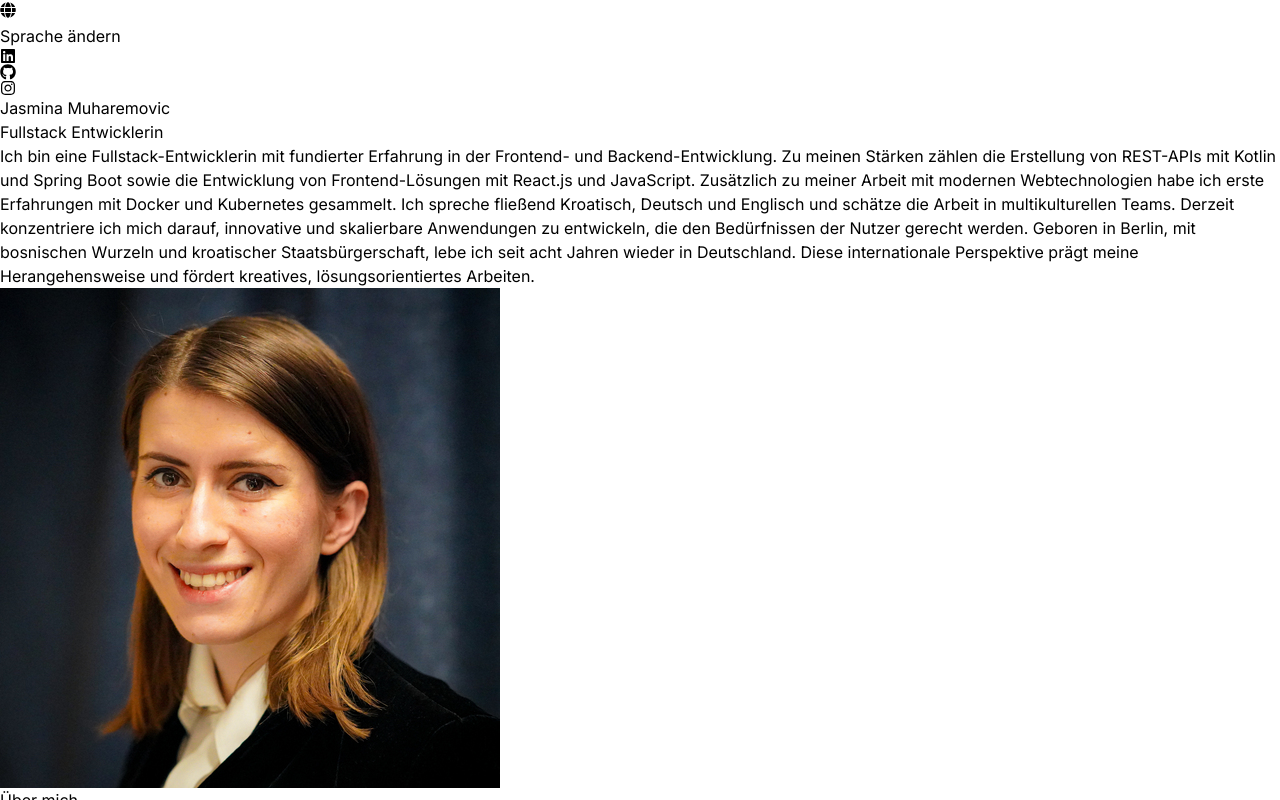
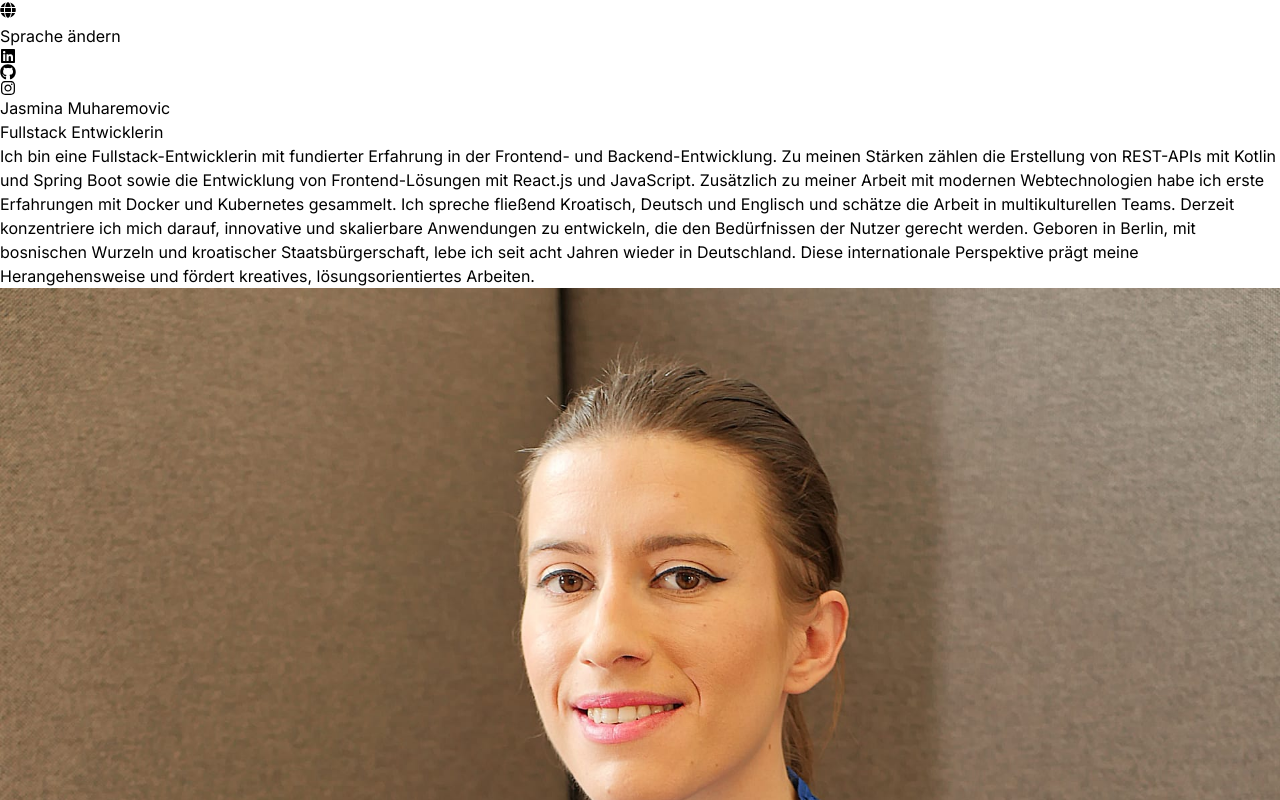
Before and after one commit to jazzUser/react-portfolio, a React (Vite) app: page / in a window 1280 px wide. Shown: the top 800 px of the page. Built offline with nearby package versions, Linux system fonts and the light colour scheme.

Commit message:
adjust the hero and about sections and add new  profile pictures

```diff
--- a/public/locales/de/translation.json
+++ b/public/locales/de/translation.json
@@ -1,10 +1,12 @@
 {
     "hero_name": "Jasmina Muharemovic",
     "hero_role": "Fullstack Entwicklerin",
+    "hero_image": "/assets/profile.jpg",
+    "hero_alt":"Profil Bild von Jasmina Muharemovic",
     "hero_content": "Ich bin eine Fullstack-Entwicklerin mit fundierter Erfahrung in der Frontend- und Backend-Entwicklung. Zu meinen Stärken zählen die Erstellung von REST-APIs mit Kotlin und Spring Boot sowie die Entwicklung von Frontend-Lösungen mit React.js und JavaScript. Zusätzlich zu meiner Arbeit mit modernen Webtechnologien habe ich erste Erfahrungen mit Docker und Kubernetes gesammelt. Ich spreche fließend Kroatisch, Deutsch und Englisch und schätze die Arbeit in multikulturellen Teams. Derzeit konzentriere ich mich darauf, innovative und skalierbare Anwendungen zu entwickeln, die den Bedürfnissen der Nutzer gerecht werden. Geboren in Berlin, mit bosnischen Wurzeln und kroatischer Staatsbürgerschaft, lebe ich seit acht Jahren wieder in Deutschland. Diese internationale Perspektive prägt meine Herangehensweise und fördert kreatives, lösungsorientiertes Arbeiten.",
     "about_title": "Über",
     "about_me": "mich",
-    "about_img_alt": "Jasmina Muharemovic profil Bild",
+    "about_img_alt": "Bild von Jasmina Muharemovic in Büro",
     "about_text": "Ich habe meine Karriere als Fullstack-Trainee begonnen und konnte in dieser Zeit wertvolle Erfahrungen mit Technologien wie Kotlin, Spring Boot, React.js und Docker sammeln. Später arbeitete ich im Bereich SAP Security Management, wo ich erste Einblicke in die Arbeit mit Angular sowie eine intensive Beschäftigung mit Datenbanken gewann. Zudem habe ich grundlegende Kenntnisse in Java und C#. Meine berufliche Reise hat mich mit zahlreichen Tools und Technologien vertraut gemacht, darunter Git und Azure DevOps. Besonders reizt mich die Arbeit an Frontend- und Fullstack-Projekten, bei denen ich meine vielseitigen Erfahrungen einbringe, um nutzerzentrierte, skalierbare Lösungen zu entwickeln. Zudem habe ich ein ausgeprägtes Auge für Design und achte stets darauf, dass die Benutzeroberflächen nicht nur funktional, sondern auch ästhetisch ansprechend sind. Ich bin ein hilfsbereiter Kollege, der gerne Unterstützung bietet und die Zusammenarbeit im Team schätzt. Wenn ich nicht programmiere, informiere ich mich regelmäßig über die neuesten Technologietrends, nehme an Vorlesungen teil und spiele gerne Fußball oder Schach.",
     "language_tooltip": "Sprache ändern",
     "experience": {
--- a/public/locales/en/translation.json
+++ b/public/locales/en/translation.json
@@ -1,10 +1,12 @@
 {
     "hero_name": "Jasmina Muharemovic",
     "hero_role": "Fullstack Developer",
+    "hero_alt":"Profil Picture of Jasmina Muharemovic",
     "hero_content": "I am a Fullstack Developer with solid experience in both frontend and backend development. My strengths include creating REST APIs using Kotlin and Spring Boot, as well as developing frontend solutions with React.js and JavaScript. In addition to working with modern web technologies, I have gained initial experience with Docker and Kubernetes. I am fluent in Croatian, German, and English, and I value working in multicultural teams. Currently, I am focused on developing innovative and scalable applications that meet user needs. Born in Berlin, with Bosnian roots and Croatian citizenship, I have been living in Germany again for eight years. This international perspective shapes my approach and encourages creative, solution-oriented work.",
+    "hero_image": "/assets/profile.jpg",
     "about_title": "About",
     "about_me": "me",
-    "about_img_alt": "Jasmina Muharemovic profile picture",
+    "about_img_alt": "Picture of Jasmina Muharemovic in Office",
     "about_text": "I started my career as a Fullstack trainee, gaining valuable experience with technologies like Kotlin, Spring Boot, React.js, and Docker. Later, I worked in SAP Security Management, where I gained initial insights into working with Angular and became deeply involved with databases. Additionally, I have basic knowledge of Java and C#. My professional journey has made me familiar with numerous tools and technologies, including Git and Azure DevOps. I am particularly interested in working on frontend and fullstack projects, where I can leverage my diverse experience to develop user-centric, scalable solutions. I also have a keen eye for design and always ensure that the user interfaces are not only functional but also visually appealing. I am a helpful colleague who enjoys offering support and values teamwork. When I'm not coding, I stay updated on the latest tech trends, attend lectures, and enjoy playing football or chess.",
     "language_tooltip": "Change language",
     "experience": {
--- a/src/components/Hero.jsx
+++ b/src/components/Hero.jsx
@@ -1,5 +1,4 @@
 import { useTranslation } from "react-i18next";
-import profilePic from "../../public/assets/profile.jpg";
 import { motion } from "framer-motion";
 
 const container = (delay) => ({
@@ -11,19 +10,15 @@ const Hero = () => {
   const { t } = useTranslation();
 
   return (
-    <div
-      role="banner"
-      aria-labelledby="hero-title"
-      className="border-b border-neutral-900 py-6 px-6 lg:px-16"
-    >
-      <div className="flex flex-wrap items-start justify-between mx-auto max-w-screen-xl">
-        <div className="w-full lg:w-1/2 px-4 py-6">
+    <div className="border-b border-neutral-900 pb-4 lg:mb-35">
+      <div className="flex flex-wrap items-center justify-center md:pt-0 lg:pt-0 pt-6">
+        <div className="w-full lg:w-1/2 lg:pl-8 lg:pr-8 xl:pl-16 xl:pr-16">
+          <div className="flex flex-col items-center lg:items-start">
             <motion.h1
-            id="hero-title"
               variants={container(0)}
               initial="hidden"
               animate="visible"
-            className="text-5xl sm:text-6xl md:text-7xl lg:text-8xl font-thin tracking-tight lg:mt-0"
+              className="pb-2 text-6xl font-thin tracking-tight lg:mt-2 md:mt-6 lg:text-8xl xl:text-9xl"
             >
               {t("hero_name")}
             </motion.h1>
@@ -31,7 +26,7 @@ const Hero = () => {
               variants={container(0.5)}
               initial="hidden"
               animate="visible"
-            className="bg-gradient-to-r from-pink-600 via-slate-800 to-purple-600 bg-clip-text text-3xl tracking-tight text-transparent"
+              className="bg-gradient-to-r from-pink-300 via-slate-500 to-purple-500 bg-clip-text text-3xl tracking-tight text-transparent"
             >
               {t("hero_role")}
             </motion.span>
@@ -44,16 +39,15 @@ const Hero = () => {
               {t("hero_content")}
             </motion.p>
           </div>
-
-        {/* Image section */}
-        <div className="w-full lg:w-1/2 px-4 py-6 flex justify-center lg:justify-start">
+        </div>
+        <div className="w-full lg:w-1/2 lg:p-8 flex justify-center lg:justify-start mt-8 lg:mt-0 xl:mt-0">
           <motion.img
             initial={{ x: 100, opacity: 0 }}
             animate={{ x: 0, opacity: 1 }}
             transition={{ duration: 1, delay: 1.2 }}
-            src={profilePic}
-            alt={t("hero_name")}
-            className="w-full lg:w-auto rounded-2xl" // Add the rounded-2xl class here for rounded corners
+            src={t("hero_image")}
+            alt={t("hero_alt")}
+            className="max-w-xs lg:max-w-md xl:max-w-xl rounded-2xl" // Added rounded-2xl for rounded corners
           />
         </div>
       </div>
```
Also changed, not shown: public/assets/profile.jpg. Lines whose indentation alone changed are shown as unchanged.
